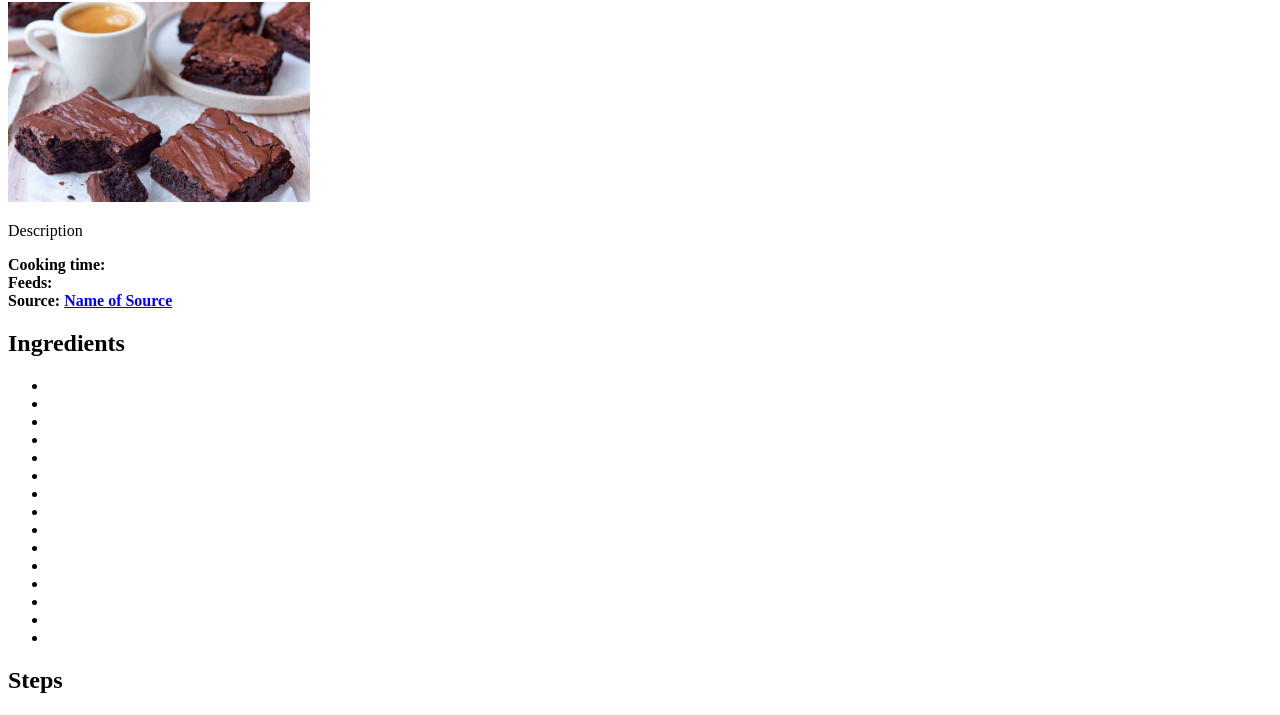
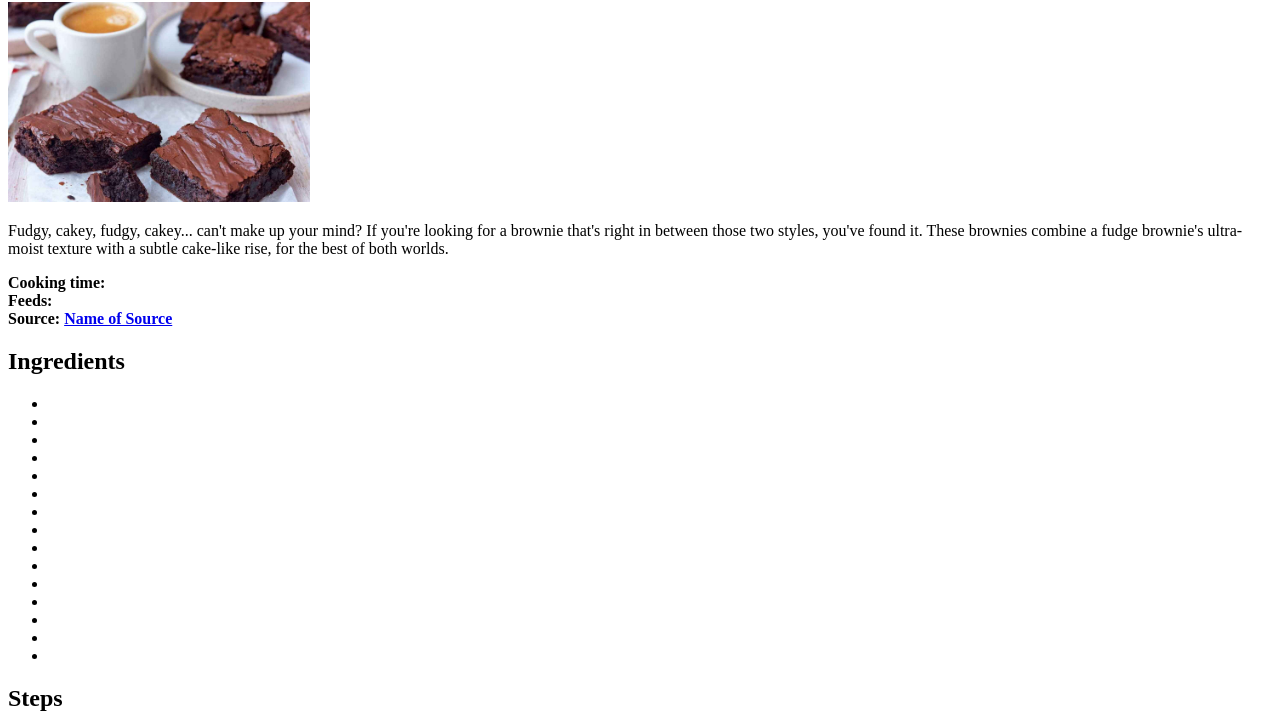
Before and after one commit to deepakvinod/odin-recipes, a plain HTML site: page recipes/fudge-brownies.html in a window 1280 px wide. Shown: the part 78-793 px from the top of the page. Drawn offline with Linux system fonts and the light colour scheme.

Commit message:
feat: Add description to fudge brownies

```diff
--- a/recipes/fudge-brownies.html
+++ b/recipes/fudge-brownies.html
@@ -11,7 +11,7 @@
         <h1>Fudge Brownies</h1>
         <img src="../img/fudge-brownies.jpg" alt="Fudge brownies on a table with coffee." height="200">
         <p>
-            Description
+            Fudgy, cakey, fudgy, cakey... can't make up your mind? If you're looking for a brownie that's right in between those two styles, you've found it. These brownies combine a fudge brownie's ultra-moist texture with a subtle cake-like rise, for the best of both worlds.
         </p>
         <p>
             <strong>Cooking time: </strong>
```
